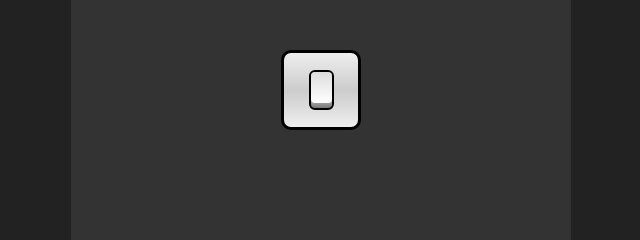
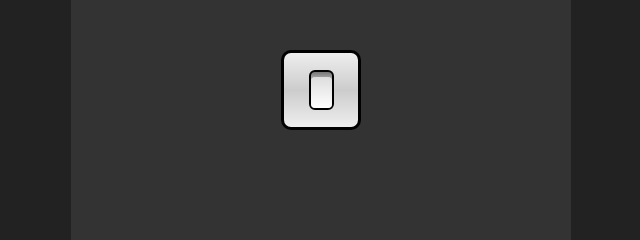
Before and after one commit to CJR85/lightbulbs_switch, a plain HTML site: page index.html in a window 1280 px wide. Both pictures are taken after a click on the element 640 px from the left and 400 px from the top of the page. Shown: the part 310-550 px from the top of the page, 319-959 px from the left. Drawn offline with Linux system fonts and the light colour scheme.

Commit message:
Style on class on btn

```diff
--- a/style.css
+++ b/style.css
@@ -54,3 +54,7 @@ body {
   background: linear-gradient(#ddd, #fff);
   border-radius: 4px;
 }
+
+.on .switch .btn::before {
+  top: 15%;
+}
```
